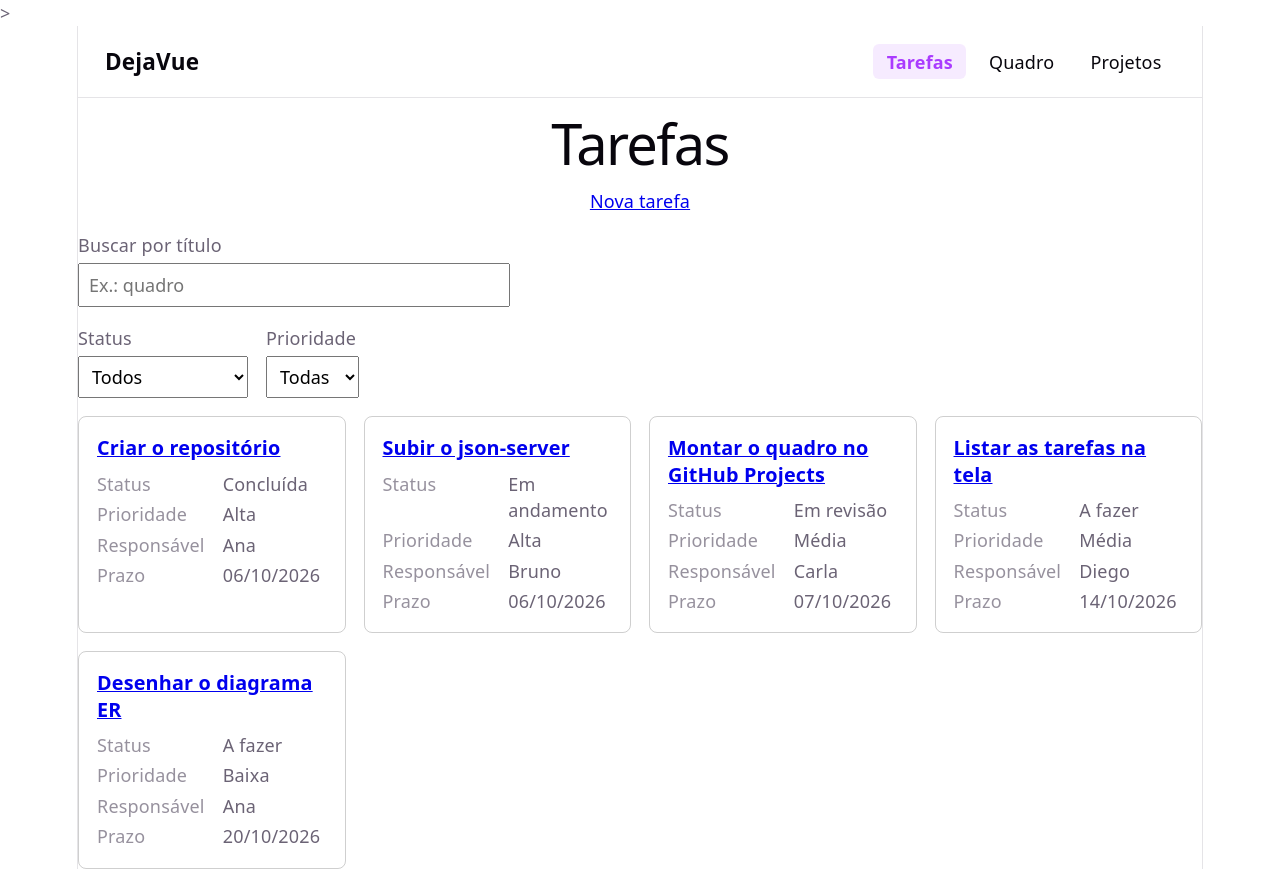
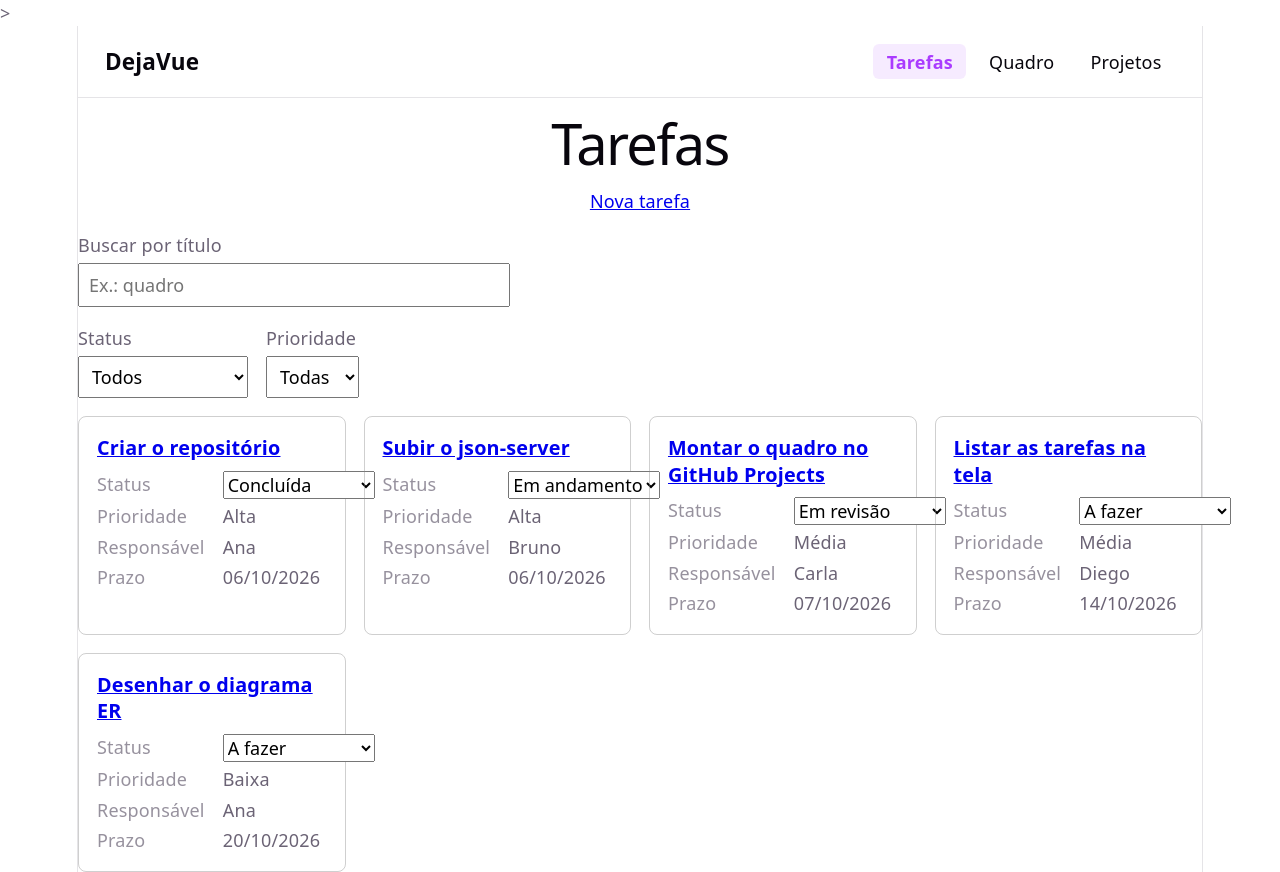
Before and after one commit to anthonnypatrocinio/Desenvolvimento-FrontEnd-5N-DejaVue, a Vue app in the folder DejaVue/: page / in a window 1280 px wide. Built offline with nearby package versions, Linux system fonts and the light colour scheme; data requests are answered from the project's data file.

Commit message:
feat: mudança de status otimista com rollback em caso de erro

```diff
--- a/DejaVue/src/components/TarefaCard.vue
+++ b/DejaVue/src/components/TarefaCard.vue
@@ -1,19 +1,15 @@
 <script setup lang="ts">
-import type { Prioridade, Status, Tarefa } from '../tipos'
+import { opcoesStatus, rotuloPrioridade, rotuloStatus } from '../rotulos'
+import type { Status, Tarefa } from '../tipos'
 
-defineProps<{ tarefa: Tarefa }>()
+const props = defineProps<{ tarefa: Tarefa }>()
 
-const rotuloStatus: Record<Status, string> = {
-  'a-fazer': 'A fazer',
-  'em-andamento': 'Em andamento',
-  'em-revisao': 'Em revisão',
-  concluida: 'Concluída',
-}
+// O cartão não altera a prop: só avisa o pai, que grava e atualiza a lista.
+const emit = defineEmits<{ 'mudar-status': [id: Tarefa['id'], status: Status] }>()
 
-const rotuloPrioridade: Record<Prioridade, string> = {
-  baixa: 'Baixa',
-  media: 'Média',
-  alta: 'Alta',
+function aoMudarStatus(evento: Event) {
+  const novo = (evento.target as HTMLSelectElement).value as Status
+  emit('mudar-status', props.tarefa.id, novo)
 }
 
 // O prazo é texto "AAAA-MM-DD". Trocar a ordem evita o fuso horário do Date.
@@ -28,7 +24,12 @@ const formatarPrazo = (prazo: string) => prazo.split('-').reverse().join('/')
     <dl class="campos">
       <div>
         <dt>Status</dt>
-        <dd>{{ rotuloStatus[tarefa.status] }}</dd>
+        <dd>
+          <label :for="`status-${tarefa.id}`" class="so-leitor">Mudar o status de {{ tarefa.titulo }}</label>
+          <select :id="`status-${tarefa.id}`" :value="tarefa.status" @change="aoMudarStatus">
+            <option v-for="s in opcoesStatus" :key="s" :value="s">{{ rotuloStatus[s] }}</option>
+          </select>
+        </dd>
       </div>
       <div>
         <dt>Prioridade</dt>
@@ -72,4 +73,17 @@ dt {
 dd {
   margin: 0;
 }
+select {
+  max-width: 100%;
+  font: inherit;
+}
+/* Rótulo só para leitor de tela: some da vista, continua na árvore de acessibilidade */
+.so-leitor {
+  position: absolute;
+  width: 1px;
+  height: 1px;
+  overflow: hidden;
+  clip: rect(0 0 0 0);
+  white-space: nowrap;
+}
 </style>
--- /dev/null
+++ b/DejaVue/src/composables/useMudarStatus.ts
@@ -0,0 +1,26 @@
+import { ref } from 'vue'
+import { atualizarTarefa } from '../api'
+import type { Status, Tarefa } from '../tipos'
+
+// Mensagem de erro compartilhada: cada tela mostra com role="alert".
+const erroStatus = ref('')
+
+export function useMudarStatus() {
+  // Atualiza a tela na hora (otimista) e grava na API.
+  // Se a gravação falhar, volta ao status anterior e avisa.
+  async function mudarStatus(tarefas: Tarefa[], id: Tarefa['id'], novo: Status) {
+    const tarefa = tarefas.find((t) => t.id === id)
+    if (!tarefa || tarefa.status === novo) return
+    const anterior = tarefa.status
+    erroStatus.value = ''
+    tarefa.status = novo
+    try {
+      await atualizarTarefa(id, { status: novo }) // PATCH só com o status
+    } catch {
+      tarefa.status = anterior
+      erroStatus.value = 'Não foi possível salvar o novo status. O json-server está rodando?'
+    }
+  }
+
+  return { erroStatus, mudarStatus }
+}
--- a/DejaVue/src/views/ListaTarefas.vue
+++ b/DejaVue/src/views/ListaTarefas.vue
@@ -4,10 +4,12 @@ import { listarTarefas } from '../api'
 import type { Tarefa } from '../tipos'
 import TarefaCard from '../components/TarefaCard.vue'
 import { useFiltros } from '../composables/useFiltros'
+import { useMudarStatus } from '../composables/useMudarStatus'
 import { opcoesPrioridade, opcoesStatus, rotuloPrioridade, rotuloStatus } from '../rotulos'
 
 const tarefas = ref<Tarefa[]>([])
 const { busca, status, prioridade, aplicarFiltros } = useFiltros()
+const { erroStatus, mudarStatus } = useMudarStatus()
 
 // Só as tarefas que passam pela busca e pelos filtros (a lista original não muda)
 const visiveis = computed(() => aplicarFiltros(tarefas.value))
@@ -24,13 +26,7 @@ onMounted(async () => {
 
     <div class="campo-busca">
       <label for="busca">Buscar por título</label>
-      <input
-        id="busca"
-        v-model="busca"
-        type="search"
-        placeholder="Ex.: quadro"
-        autocomplete="off"
-      />
+      <input id="busca" v-model="busca" type="search" placeholder="Ex.: quadro" autocomplete="off" />
     </div>
 
     <div class="filtros">
@@ -51,8 +47,15 @@ onMounted(async () => {
       </div>
     </div>
 
+    <p v-if="erroStatus" role="alert">{{ erroStatus }}</p>
+
     <div class="lista">
-      <TarefaCard v-for="t in visiveis" :key="t.id" :tarefa="t" />
+      <TarefaCard
+        v-for="t in visiveis"
+        :key="t.id"
+        :tarefa="t"
+        @mudar-status="(id, novo) => mudarStatus(tarefas, id, novo)"
+      />
     </div>
   </section>
 </template>
--- a/DejaVue/src/views/PaginaProjeto.vue
+++ b/DejaVue/src/views/PaginaProjeto.vue
@@ -2,12 +2,14 @@
 import { ref, watch } from 'vue'
 import { buscarProjetoComTarefas, type ProjetoComTarefas } from '../api'
 import TarefaCard from '../components/TarefaCard.vue'
+import { useMudarStatus } from '../composables/useMudarStatus'
 
 // O roteador (issue #10) entrega o :id da URL como prop (props: true)
 const props = defineProps<{ id: string }>()
 const projeto = ref<ProjetoComTarefas | null>(null)
 const carregando = ref(true)
 const erro = ref('')
+const { erroStatus, mudarStatus } = useMudarStatus()
 
 // A data vem como texto "AAAA-MM-DD". Trocar a ordem evita o fuso horário do Date.
 const formatarData = (data: string) => data.split('-').reverse().join('/')
@@ -54,9 +56,15 @@ watch(() => props.id, carregar, { immediate: true })
 
       <h2>Tarefas ({{ projeto.tarefas.length }})</h2>
       <RouterLink :to="{ path: '/tarefas/nova', query: { projetoId: projeto.id } }">  Nova tarefa </RouterLink>
+      <p v-if="erroStatus" role="alert">{{ erroStatus }}</p>
       <p v-if="projeto.tarefas.length === 0">Este projeto ainda não tem tarefas.</p>
       <div v-else class="lista">
-        <TarefaCard v-for="t in projeto.tarefas" :key="t.id" :tarefa="t" />
+        <TarefaCard
+          v-for="t in projeto.tarefas"
+          :key="t.id"
+          :tarefa="t"
+          @mudar-status="(id, novo) => mudarStatus(projeto!.tarefas, id, novo)"
+        />
       </div>
     </template>
   </section>
--- a/DejaVue/src/views/Quadro.vue
+++ b/DejaVue/src/views/Quadro.vue
@@ -3,12 +3,14 @@ import { computed, onMounted, ref } from 'vue'
 import { listarTarefas } from '../api'
 import TarefaCard from '../components/TarefaCard.vue'
 import { useFiltros } from '../composables/useFiltros'
+import { useMudarStatus } from '../composables/useMudarStatus'
 import { opcoesStatus, rotuloStatus } from '../rotulos'
 import type { Tarefa } from '../tipos'
 
 const tarefas = ref<Tarefa[]>([])
 const erro = ref('')
 const { aplicarFiltros } = useFiltros()
+const { erroStatus, mudarStatus } = useMudarStatus()
 
 onMounted(async () => {
   try {
@@ -34,6 +36,8 @@ const colunas = computed(() => {
   <section class="quadro">
     <h1>Quadro</h1>
     <p v-if="erro" role="alert">{{ erro }}</p>
+    <p v-if="erroStatus" role="alert">{{ erroStatus }}</p>
+
     <div class="colunas">
       <section
         v-for="c in colunas"
@@ -44,7 +48,12 @@ const colunas = computed(() => {
         <h2 :id="`coluna-${c.status}`">
           {{ c.titulo }} <span class="contagem">{{ c.tarefas.length }}</span>
         </h2>
-        <TarefaCard v-for="t in c.tarefas" :key="t.id" :tarefa="t" />
+        <TarefaCard
+          v-for="t in c.tarefas"
+          :key="t.id"
+          :tarefa="t"
+          @mudar-status="(id, novo) => mudarStatus(tarefas, id, novo)"
+        />
       </section>
     </div>
   </section>
@@ -55,7 +64,6 @@ const colunas = computed(() => {
   padding: 1.5rem;
   text-align: left;
 }
-
 .colunas {
   display: grid;
   grid-template-columns: repeat(4, minmax(260px, 1fr));
@@ -63,7 +71,6 @@ const colunas = computed(() => {
   overflow-x: auto;
   padding-bottom: 0.5rem;
 }
-
 .coluna {
   display: flex;
   flex-direction: column;
@@ -74,12 +81,10 @@ const colunas = computed(() => {
   border: 1px solid var(--border);
   border-radius: 8px;
 }
-
 .coluna h2 {
   margin: 0;
   font-size: 1.1rem;
 }
-
 .contagem {
   margin-left: 0.25rem;
   opacity: 0.7;
```
Also changed, not shown: 1 other file (tests, documents, lock files or other folders).
